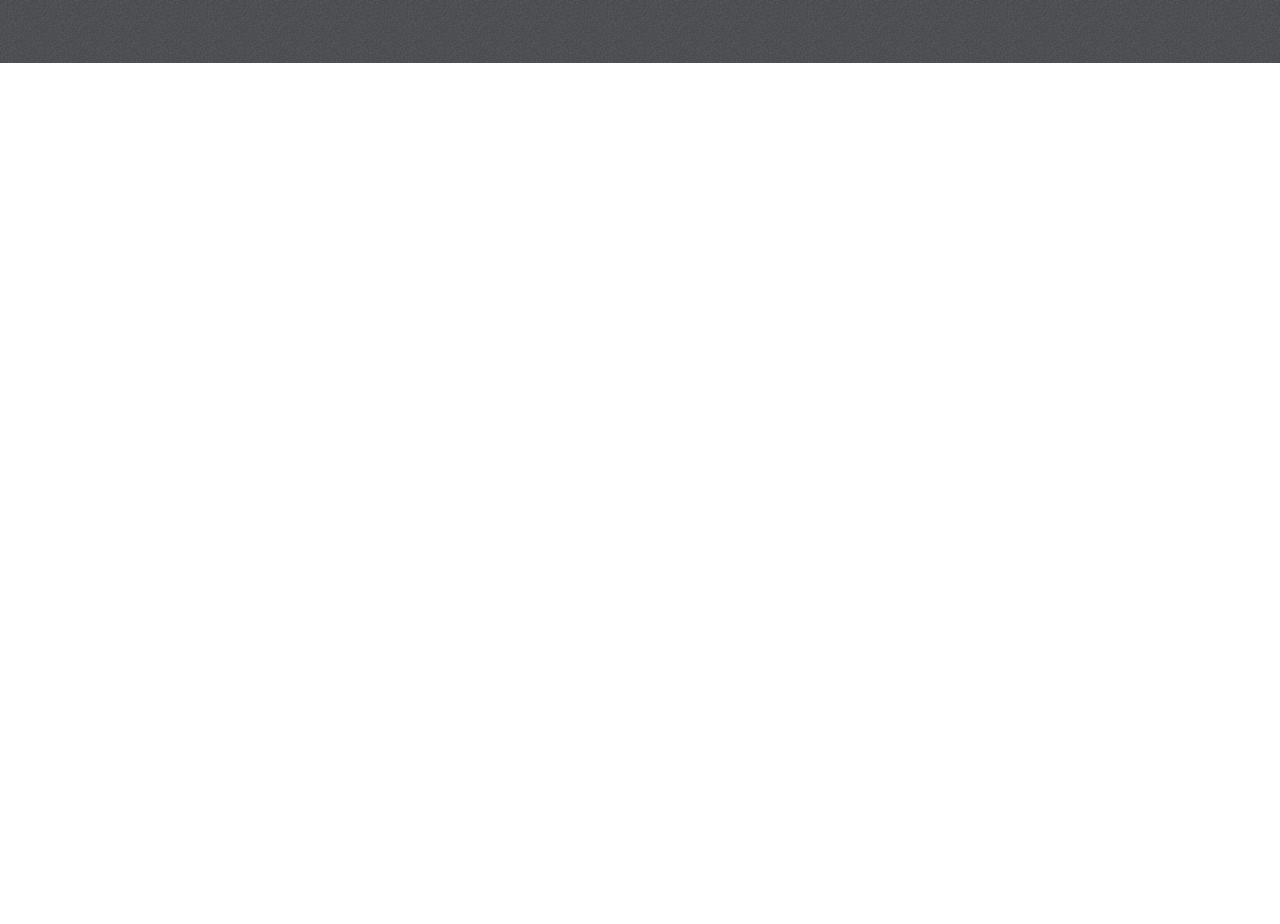
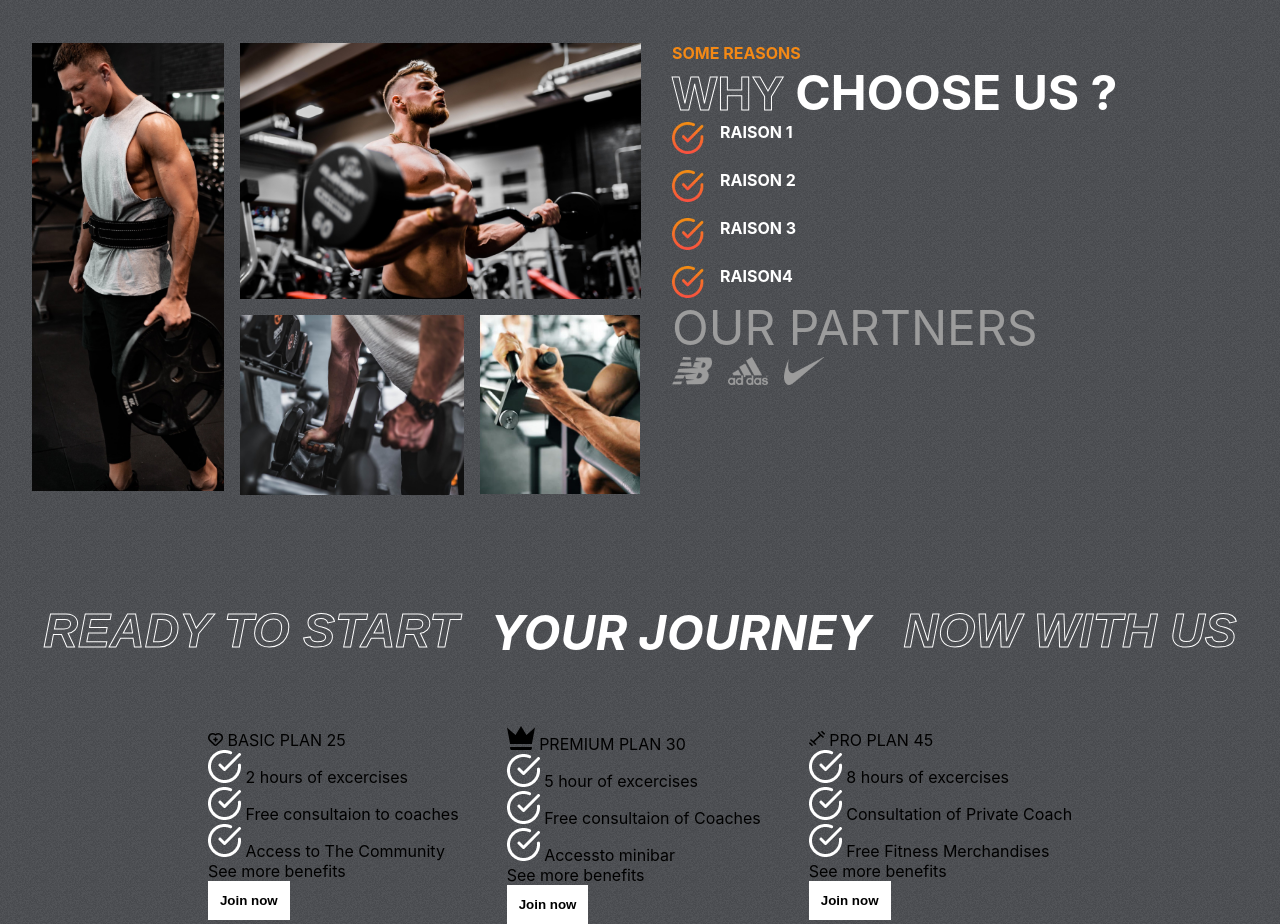
Before and after one commit to Shado2107/MP_siteweb, a React (Create React App) app: page / in a window 1280 px wide. Shown: the part 1219-2143 px from the top of the page. Before the commit the page ends 1282 px from the top, so only its background shows below. Built offline with nearby package versions, Linux system fonts and the light colour scheme.

Commit message:
ajout de la section plans en cours

```diff
--- a/src/App.js
+++ b/src/App.js
@@ -2,6 +2,7 @@ import './App.css';
 import Hero from './components/Hero/Hero';
 import Services from './components/Services/Services';
 import Reasons from './components/Reasons/Reasons';
+import Plans from './components/Plans/Plans';
 
 function App() {
   return (
@@ -9,6 +10,7 @@ function App() {
       <Hero/>
       <Services/>
       <Reasons/>
+      <Plans/>
     </div>
   );
 }
--- /dev/null
+++ b/src/components/Plans/Plans.css
@@ -0,0 +1,15 @@
+.plans-container{
+    margin-top: -4rem;
+    padding: 0 2rem;
+    display: flex;
+    flex-direction: column;
+    gap: 4rem;
+    position: relative;
+}
+
+.plans{
+    display: flex;
+    align-items: center;
+    justify-content: center;
+    gap: 3rem;
+}
--- /dev/null
+++ b/src/components/Plans/Plans.jsx
@@ -0,0 +1,39 @@
+import React from 'react';
+import {plansData} from '../../data/plansData'
+import whiteTick from '../../assets/whiteTick.png'
+import './Plans.css'
+
+const Plans = () => {
+    return (
+        <div className="plans-container">
+            <div className="services-header" style={{ gap: "2rem" }}>
+                <span className='stroke-text'>READY TO START</span>
+                <span>YOUR JOURNEY</span>
+                <span className='stroke-text'>NOW WITH US</span>
+            </div>
+            <div className="plans">
+                {plansData.map((plan, i) =>(
+                    <div className="plan" key={i} >
+                         {plan.icon}
+                         <span> {plan.name} </span>
+                         <span> {plan.price} </span>
+                         <div className="features">
+                            {plan.features.map((feature, i)=> (
+                                <div className="feature">
+                                    <img src={whiteTick} alt="" />
+                                    <span key={i} > {feature} </span>
+                                </div>
+                            ))}
+                         </div>
+                      <div>
+                        <span>See more benefits</span>
+                      </div>
+                      <button className="btn">Join now</button>
+                    </div>
+                ))}
+            </div>
+        </div>
+    );
+};
+
+export default Plans;
--- a/src/components/Reasons/Reasons.css
+++ b/src/components/Reasons/Reasons.css
@@ -0,0 +1,88 @@
+.reasons{
+    padding: 0 2rem;
+    display: flex;
+    gap:2rem;
+
+}
+
+.left-r{
+    flex: 1 1;
+    display: grid;
+    grid-template-columns: repeat(3, 1fr);
+    gap: 1rem;
+    grid-auto-rows: 1fr;
+}
+
+.left-r>img{
+    object-fit: cover;
+}
+
+.left-r>:nth-child(1){
+    width: 12rem;
+    grid-row: 1/3;
+    height: 28rem;
+}
+
+.left-r>:nth-child(2){
+    width: auto;
+    height: 16rem;
+    grid-column: 2/4;
+}
+
+.left-r>:nth-child(3){
+    width: 14rem;
+    grid-column: 2/3;
+}
+
+.left-r>:nth-child(4){
+    width: 10rem;
+    grid-row: 2;
+    grid-column: 3/4;
+    height: 11.2rem;
+}
+
+.right-r{
+    flex: 1 1;
+    text-transform: uppercase;
+    gap: 1 rem;
+    display: flex;
+    flex-direction: column;
+}
+
+.right-r>span{
+    font-weight: bold;
+    color: var(--orange);
+
+}
+
+.right-r>div{
+    font-size: 3rem;
+    color: white;
+    font-weight: bold;
+}
+
+.details-r{
+    display: flex;
+    flex-direction: column;
+    gap: 1rem;
+}
+
+.details-r>div{
+    display: flex;
+    font-size: 1rem;
+    gap: 1rem;
+}
+
+.details-r>div>img{
+    width: 2rem;
+    height: 2rem;
+}
+
+.partners{
+    display: flex;
+    gap: 1rem;
+}
+
+.partners>img{
+    width: 2.5rem;
+}
--- a/src/components/Reasons/Reasons.jsx
+++ b/src/components/Reasons/Reasons.jsx
@@ -1,16 +1,61 @@
 import React from 'react';
 import './Reasons.css'
+import image1 from "../../assets/image1.png"
+import image2 from "../../assets/image2.png"
+import image3 from "../../assets/image3.png"
+import image4 from "../../assets/image4.png"
+import nb from "../../assets/nb.png"
+import adidas from "../../assets/adidas.png"
+import nike from "../../assets/nike.png"
+import tick from "../../assets/tick.png"
 
 const Reasons = () => {
     return (
         <div className="reasons" id="reasons">
              <div className="left-r">
-                <img src="" alt="" />
-                <img src="" alt="" />
-                <img src="" alt="" />
-                <img src="" alt="" />
+                <img src={image1} alt="" />
+                <img src={image2} alt="" />
+                <img src={image3} alt="" />
+                <img src={image4} alt="" />
+
              </div>
-             <div className="right-r"></div>
+             <div className="right-r">
+                <span>Some reasons</span>
+                <div>
+                    <span className='stroke-text'>Why</span>
+                    <span> choose us ?</span>
+
+                    <div className='details-r'>
+                        <div>
+                            <img src={tick} alt="" />
+                            <span>raison 1</span>
+                        </div>
+                        <div>
+                            <img src={tick} alt="" />
+                            <span>raison 2</span>
+                        </div>
+                        <div>
+                            <img src={tick} alt="" />
+                            <span>RAISON 3</span>
+                        </div>
+                        <div>
+                            <img src={tick} alt="" />
+                            <span>raison4</span>
+                        </div>
+                    </div>
+                    <span style={{
+                        color: "var(--gray)",
+                        fontWeight: "normal",
+                        }} >
+                            OUR PARTNERS
+                    </span>
+                    <div className="partners">
+                        <img src={nb} alt="" />
+                        <img src={adidas} alt="" />
+                        <img src={nike} alt="" />
+                    </div>
+                </div>
+             </div>
         </div>
     );
 };
```
